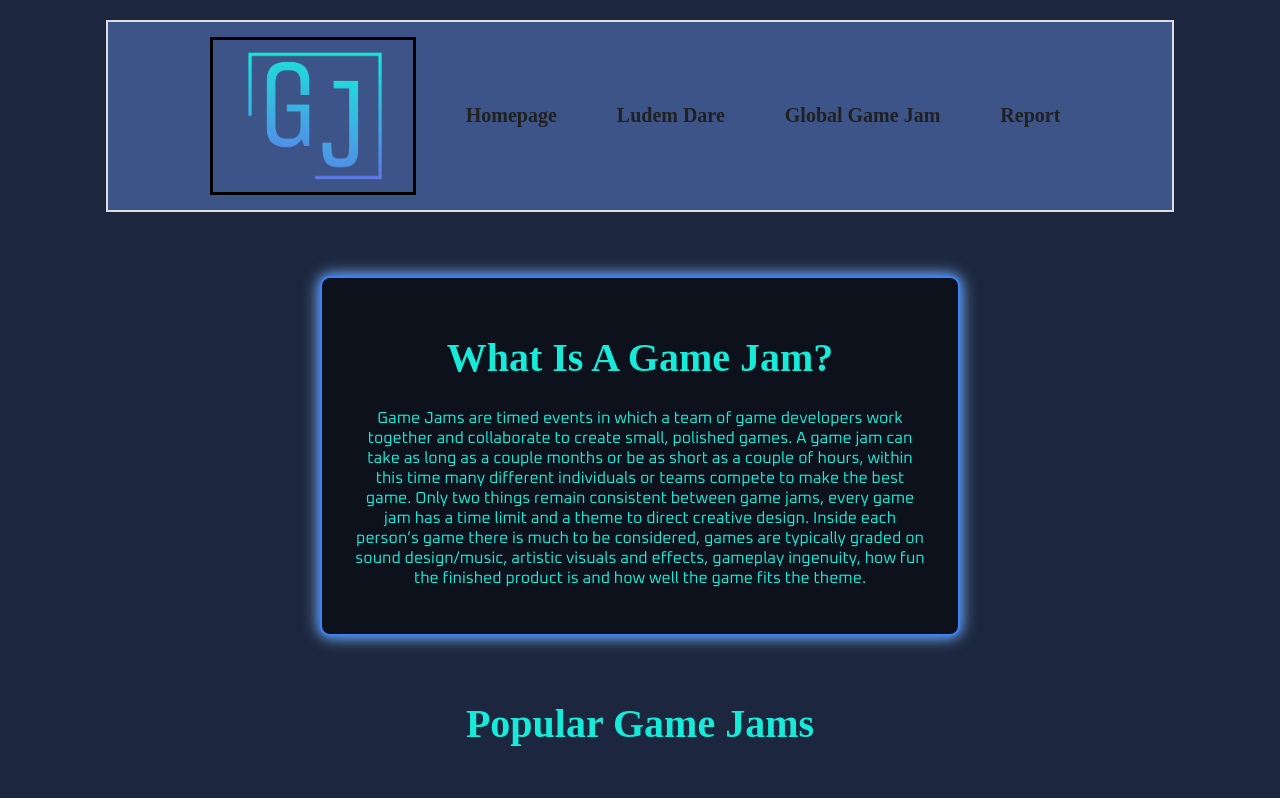
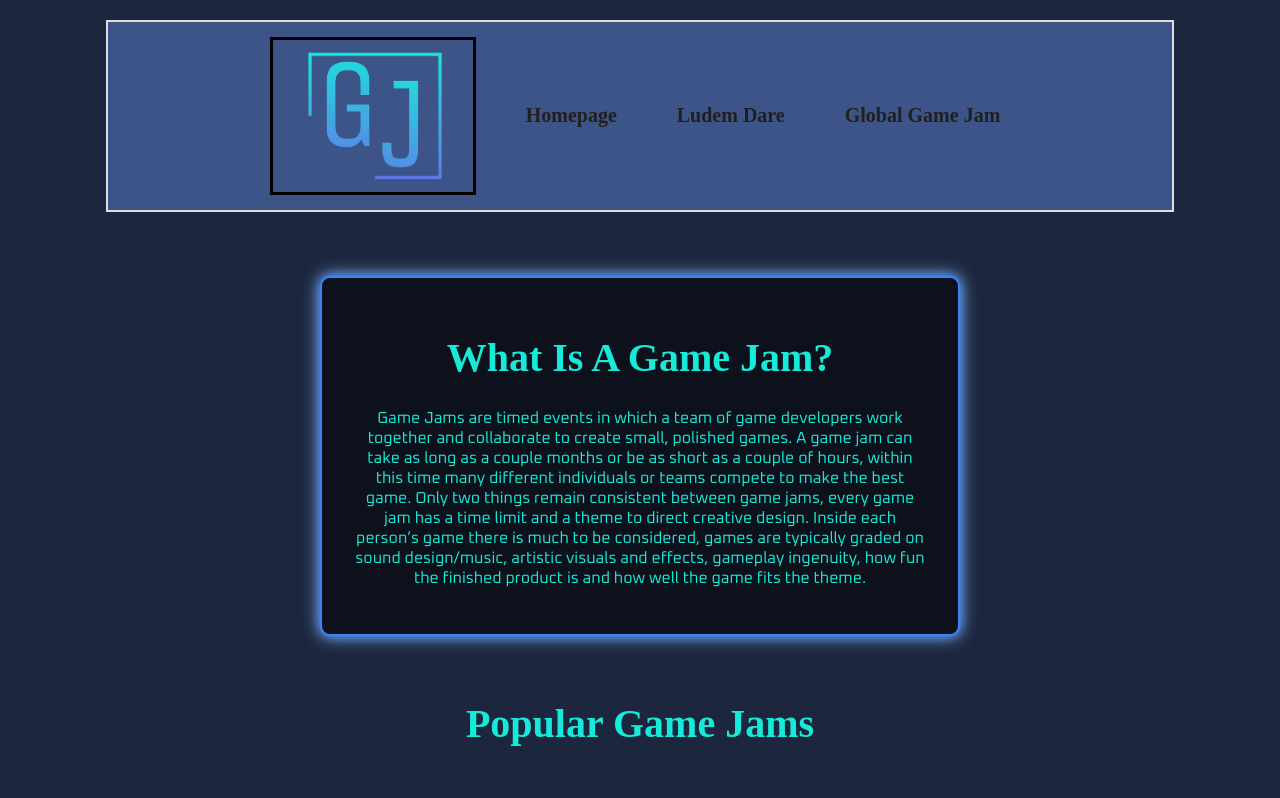
Before and after one commit to Jacket2006/wdd130-defriez, a plain HTML site: page index.html in a window 1280 px wide. Shown: the top 798 px of the page. Drawn offline with Linux system fonts and the light colour scheme; a web font is replaced by a local one.

Commit message:
added report

```diff
--- a/index.html
+++ b/index.html
@@ -13,7 +13,7 @@
         <a class="navLink" href="index.html">Homepage</a>
         <a class="navLink" href="ludemdare.html">Ludem Dare</a>
         <a class="navLink" href="globalgamejam.html">Global Game Jam</a>
-        <a class="navLink" href="Report.html">Report</a>
+
     </nav>
     <main>
         <div id="gameContainer">
```
Also changed, not shown: Report.html (+1 -0 lines).
